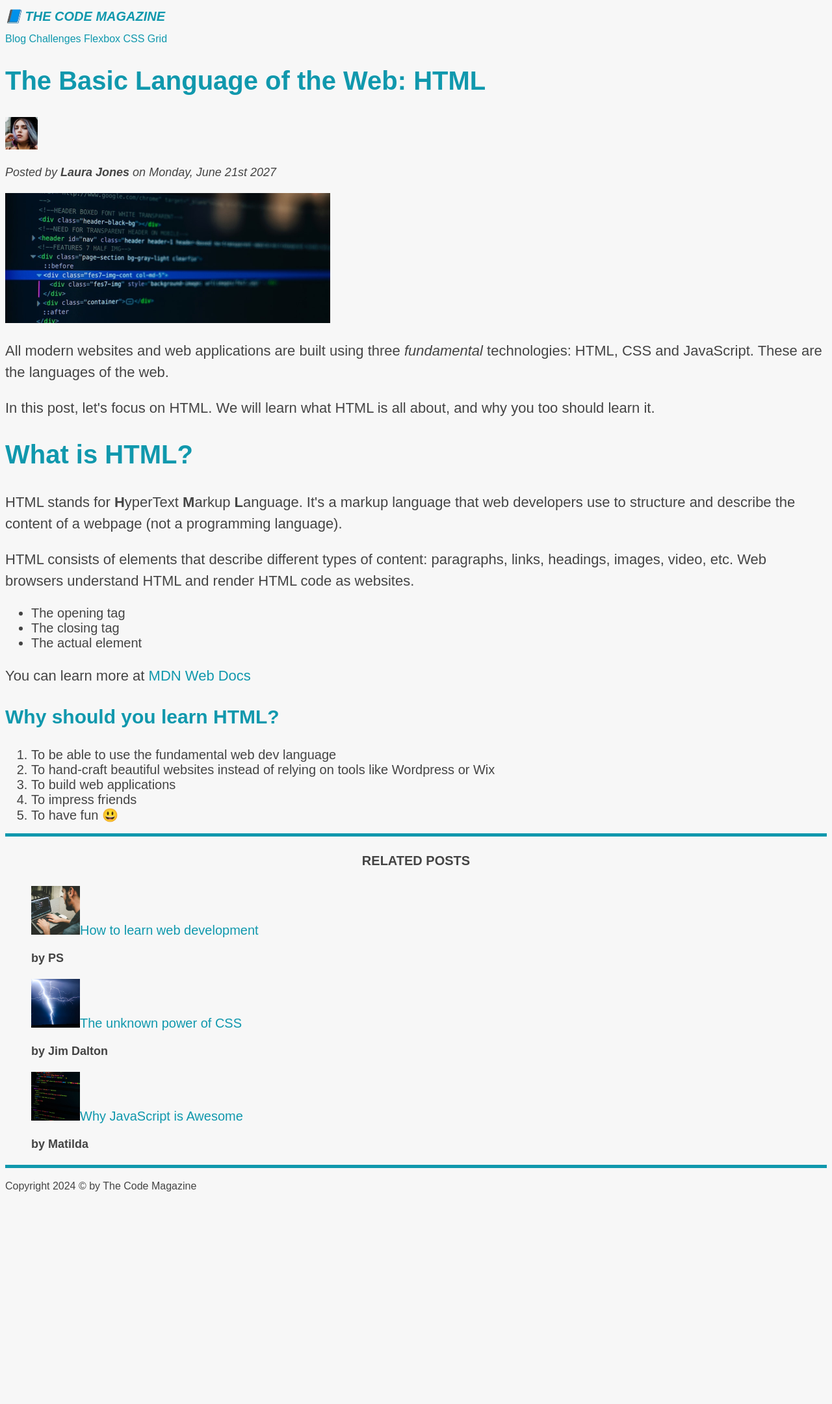
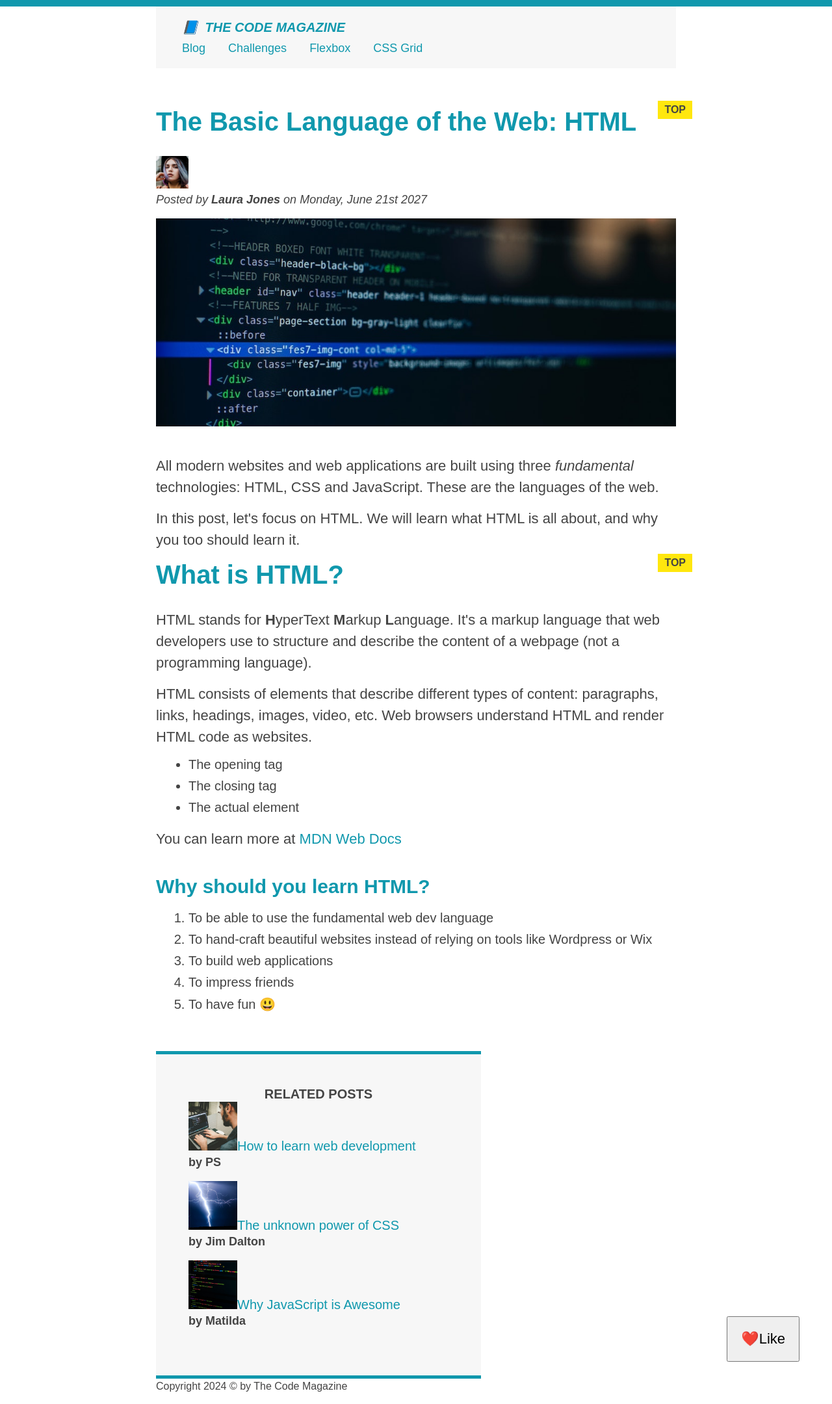
Before and after one commit to scss17/html-css-course, a plain HTML site: page 02-CSS-fundamentals/index.html in a window 1280 px wide. Shown: the whole page at 65% size. Before the commit the page ends 1853 px from the top, so only its background shows below. Drawn offline with Linux system fonts and the light colour scheme.

Commit message:
section 2 finished

```diff
--- /dev/null
+++ b/02-CSS-fundamentals/challenges/challenge-2.css
@@ -0,0 +1,87 @@
+* {
+  margin: 0;
+  padding: 0;
+}
+
+body {
+  background-color: #f7f7f7;
+  font-family: sans-serif;
+  line-height: 1.4;
+}
+
+.container {
+  width: 825px;
+  margin: 50px auto;
+  border: black solid 5px;
+}
+
+.product-title {
+  padding: 15px;
+  text-transform: uppercase;
+  text-align: center;
+  font-size: 18px;
+  background-color: #9b9996;
+}
+
+/* PRODUCT INFORMATION */
+.price {
+  font-size: 24px;
+}
+
+.shipping {
+  font-size: 12px;
+  text-transform: uppercase;
+  font-weight: bold;
+  color: #777;
+  margin-bottom: 20px;
+}
+
+.more-info:link,
+.more-info:visited {
+  color: black;
+}
+
+.more-info:hover,
+.more-info:active {
+  text-decoration: none;
+  color: orangered;
+}
+
+/* Product Details */
+.details-title {
+  text-transform: uppercase;
+  font-size: 16px;
+  margin-bottom: 30px;
+  margin-top: 30px;
+}
+
+.details-list {
+  list-style: square;
+  margin-left: 30px;
+}
+
+.details-list li {
+  margin-bottom: 10px;
+}
+
+.details-list li:last-child {
+  margin-bottom: 0;
+}
+
+button {
+  padding: 15px;
+  color: #f7f7f7;
+  background-color: black;
+  width: 100%;
+  font-size: 20px;
+  text-transform: uppercase;
+  border: none;
+  cursor: pointer;
+}
+
+button:hover {
+  width: 100%;
+  color: black;
+  background-color: #f7f7f7;
+  border-top: black solid 5px;
+}
--- /dev/null
+++ b/02-CSS-fundamentals/challenges/challenge-3.css
@@ -0,0 +1,131 @@
+* {
+  margin: 0;
+  padding: 0;
+}
+
+body {
+  background-color: #f7f7f7;
+  font-family: sans-serif;
+  line-height: 1.4;
+}
+
+.container {
+  width: 825px;
+  margin: 50px auto;
+  border: black solid 5px;
+}
+
+.product-title {
+  padding: 15px;
+  text-transform: uppercase;
+  text-align: center;
+  font-size: 18px;
+  background-color: #9b9996;
+  position: relative;
+}
+
+.product-title::before {
+  content: "SALE";
+  font-size: 12px;
+  position: absolute;
+  top: -20px;
+  left: -35px;
+  background-color: orangered;
+  color: #f7f7f7;
+  padding: 7px 15px;
+  letter-spacing: 0.2rem;
+  display: inline-block;
+}
+
+/* PRODUCT INFORMATION */
+.price {
+  font-size: 24px;
+}
+
+.shipping {
+  font-size: 12px;
+  text-transform: uppercase;
+  font-weight: bold;
+  color: #777;
+  margin-bottom: 20px;
+}
+
+.more-info:link,
+.more-info:visited {
+  color: black;
+  margin-bottom: 30px;
+  display: inline-block;
+}
+
+.more-info:hover,
+.more-info:active {
+  text-decoration: none;
+  color: orangered;
+}
+
+.color {
+  background-color: black;
+  height: 22px;
+  width: 22px;
+  display: inline-block;
+  margin-right: 10px;
+}
+
+.blue {
+  background-color: blue;
+}
+
+.red {
+  background-color: red;
+}
+
+.yellow {
+  background-color: yellow;
+}
+
+.green {
+  background-color: green;
+}
+
+.brown {
+  background-color: brown;
+}
+
+/* Product Details */
+.details-title {
+  text-transform: uppercase;
+  font-size: 16px;
+  margin-bottom: 30px;
+  margin-top: 30px;
+}
+
+.details-list {
+  list-style: square;
+  margin-left: 30px;
+}
+
+.details-list li {
+  margin-bottom: 10px;
+}
+
+.details-list li:last-child {
+  margin-bottom: 0;
+}
+
+button {
+  padding: 15px;
+  color: #f7f7f7;
+  background-color: black;
+  width: 100%;
+  font-size: 20px;
+  text-transform: uppercase;
+  border: none;
+  cursor: pointer;
+}
+
+button:hover {
+  width: 100%;
+  color: black;
+  background-color: #f7f7f7;
+  border-top: black solid 5px;
+}
--- a/02-CSS-fundamentals/index.html
+++ b/02-CSS-fundamentals/index.html
@@ -7,6 +7,7 @@
     <link rel="stylesheet" href="style.css" />
   </head>
   <body>
+    <div class="container">
       <header class="main-header">
         <h1>📘 The Code Magazine</h1>
         <nav>
@@ -18,7 +19,7 @@
       </header>
 
       <article>
-      <header>
+        <header class="post-header">
           <h2>The Basic Language of the Web: HTML</h2>
           <img
             src="img/laura-jones.jpg"
@@ -32,6 +33,7 @@
             src="img/post-img.jpg"
             alt="HTML document structure on a computer screen"
             width="500px"
+            class="post-image"
           />
         </header>
         <p>
@@ -41,8 +43,8 @@
           web.
         </p>
         <p>
-        In this post, let's focus on HTML. We will learn what HTML is all about,
-        and why you too should learn it.
+          In this post, let's focus on HTML. We will learn what HTML is all
+          about, and why you too should learn it.
         </p>
         <h2>What is HTML?</h2>
         <p>
@@ -53,8 +55,8 @@
         </p>
         <p>
           HTML consists of elements that describe different types of content:
-        paragraphs, links, headings, images, video, etc. Web browsers understand
-        HTML and render HTML code as websites.
+          paragraphs, links, headings, images, video, etc. Web browsers
+          understand HTML and render HTML code as websites.
         </p>
         <ul>
           <li>The opening tag</li>
@@ -116,5 +118,8 @@
       <footer>
         <p id="copyright">Copyright 2024 &copy; by The Code Magazine</p>
       </footer>
+    </div>
+
+    <button>❤️Like</button>
   </body>
 </html>
--- a/02-CSS-fundamentals/style.css
+++ b/02-CSS-fundamentals/style.css
@@ -1,7 +1,46 @@
+* {
+  margin: 0;
+  padding: 0;
+}
+
 body {
   color: #444;
   font-family: sans-serif;
+  border-top: 10px solid #1098ad;
+  position: relative;
+}
+
+.container {
+  width: 800px;
+  margin: 0 auto;
+}
+
+/* MAIN HEADER */
+.main-header {
   background-color: #f7f7f7f7;
+  padding: 20px 40px;
+  margin-bottom: 60px;
+}
+
+nav {
+  font-size: 18px;
+}
+
+aside {
+  background-color: #f7f7f7f7;
+  border-top: 5px solid #1098ad;
+  border-bottom: 5px solid #1098ad;
+  padding: 50px 0;
+  width: 500px;
+}
+
+/* POST HEADER */
+.post-header {
+  margin-bottom: 40px;
+}
+
+article {
+  margin-bottom: 60px;
 }
 
 h1,
@@ -20,6 +59,11 @@ h3 {
   color: #1098ad;
 }
 
+h1::first-letter {
+  font-style: 26px;
+  margin-right: 5px;
+}
+
 h1 {
   font-size: 20px;
   text-transform: uppercase;
@@ -28,10 +72,27 @@ h1 {
 
 h2 {
   font-size: 40px;
+  margin-bottom: 30px;
+  position: relative;
+}
+
+h2::after {
+  content: "TOP";
+  background-color: #ffe70e;
+  color: #444;
+  font-size: 16px;
+  font-weight: bold;
+  display: inline-block;
+  padding: 5px 10px;
+  position: absolute;
+  top: -10px;
+  right: -25px;
 }
 
 h3 {
   font-size: 30px;
+  margin-bottom: 20px;
+  margin-top: 40px;
 }
 
 h4 {
@@ -43,10 +104,22 @@ h4 {
 p {
   font-size: 22px;
   line-height: 1.5;
+  margin-bottom: 15px;
+}
+
+ul,
+ol {
+  margin-left: 50px;
+  margin-bottom: 20px;
 }
 
 li {
   font-size: 20px;
+  margin-bottom: 10px;
+}
+
+li:last-child {
+  margin-bottom: 0;
 }
 
 /*
@@ -80,16 +153,6 @@ article header p {
   list-style: none;
 }
 
-.main-header {
-  background-color: #f7f7f7f7;
-}
-
-aside {
-  background-color: #f7f7f7f7;
-  border-top: 5px solid #1098ad;
-  border-bottom: 5px solid #1098ad;
-}
-
 /* STYLING LINKS */
 a:link {
   color: #1098ad;
@@ -110,3 +173,28 @@ a:active {
   background-color: black;
   font-style: italic;
 }
+
+.post-image {
+  width: 100%;
+  height: auto;
+}
+
+nav a:link {
+  margin-right: 30px;
+  margin-top: 10px;
+  display: inline-block;
+}
+
+nav a:link:last-child {
+  margin-right: 0;
+}
+
+button {
+  font-size: 22px;
+  padding: 20px;
+  cursor: pointer;
+
+  position: absolute;
+  bottom: 50px;
+  right: 50px;
+}
```
Also changed, not shown: 02-CSS-fundamentals/challenges/challenge-1.html (renamed from 02-CSS-fundamentals/challenge.html, +2 -2 lines), 02-CSS-fundamentals/challenges/challenge-2.html (added, +38 -0 lines), 02-CSS-fundamentals/challenges/challenge-3.html (added, +47 -0 lines), 02-CSS-fundamentals/challenges/challenge-1.css (renamed from 02-CSS-fundamentals/challenge.css). Lines whose indentation alone changed are shown as unchanged.
